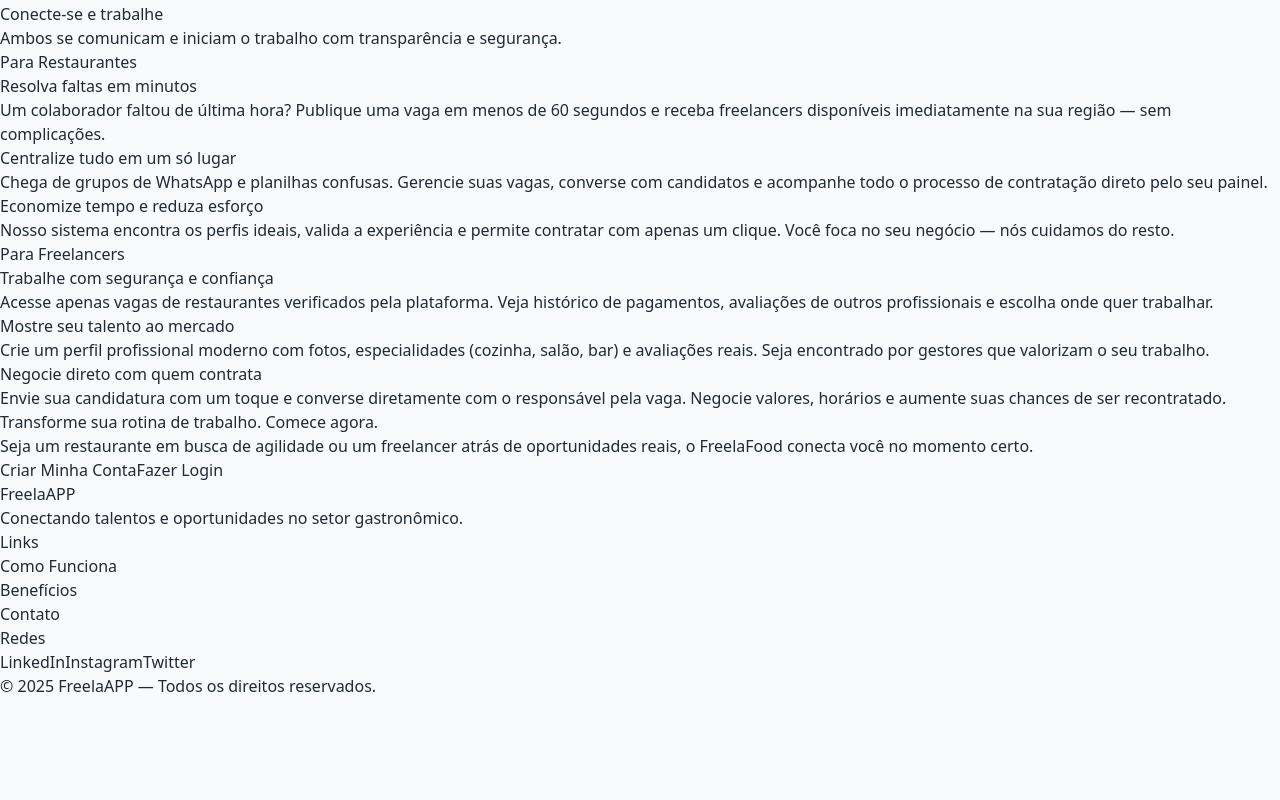
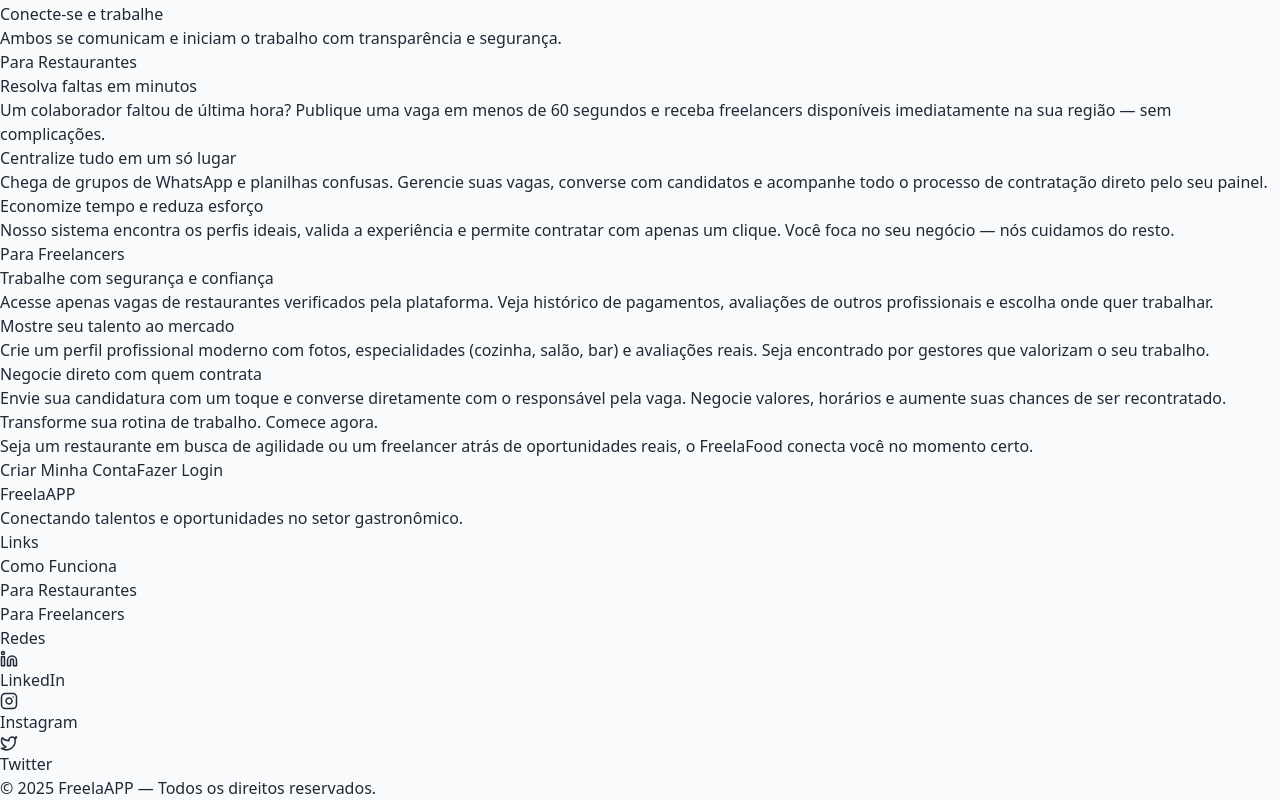
Before and after one commit to joaoluan/freela, a React (Vite) app in the folder frontend/: page / in a window 1280 px wide. Shown: the part 382-1182 px from the top of the page. Before the commit the page ends 1080 px from the top, so only its background shows below. Built offline with nearby package versions, Linux system fonts and the light colour scheme.

Commit message:
snps cta e footer integrados

```diff
--- a/frontend/package.json
+++ b/frontend/package.json
@@ -10,6 +10,7 @@
     "preview": "vite preview"
   },
   "dependencies": {
+    "lucide-react": "^0.546.0",
     "react": "^19.1.1",
     "react-dom": "^19.1.1",
     "react-router-dom": "^7.9.4",
--- a/frontend/src/App.jsx
+++ b/frontend/src/App.jsx
@@ -1,8 +1,6 @@
 import { BrowserRouter } from "react-router-dom"
 import AppRoutes from "./routes/AppRoutes"
 import Header from "./components/Header"
-import Footer from "./components/Footer"
-
 function App() {
   return (
     <BrowserRouter>
@@ -11,8 +9,7 @@ function App() {
         <main className="flex-grow">
           <AppRoutes />
         </main>
-        <Footer />
-      </div>
+        </div>
     </BrowserRouter>
   )
 }
--- a/frontend/src/components/Benefits.jsx
+++ b/frontend/src/components/Benefits.jsx
@@ -1,76 +1,117 @@
-import { useNavigate } from "react-router-dom"
 import { useInView } from "../hooks/useInView"
 
 const beneficiosRestaurantes = [
-  { titulo: "Resolva faltas em minutos", descricao: "Um colaborador faltou de última hora? Publique uma vaga em menos de 60 segundos e receba freelancers disponíveis imediatamente na sua região — sem complicações." },
-  { titulo: "Centralize tudo em um só lugar", descricao: "Chega de grupos de WhatsApp e planilhas confusas. Gerencie suas vagas, converse com candidatos e acompanhe todo o processo de contratação direto pelo seu painel." },
-  { titulo: "Economize tempo e reduza esforço", descricao: "Nosso sistema encontra os perfis ideais, valida a experiência e permite contratar com apenas um clique. Você foca no seu negócio — nós cuidamos do resto." },
+  {
+    titulo: "Resolva faltas em minutos",
+    descricao:
+      "Um colaborador faltou de última hora? Publique uma vaga em menos de 60 segundos e receba freelancers disponíveis imediatamente na sua região — sem complicações.",
+  },
+  {
+    titulo: "Centralize tudo em um só lugar",
+    descricao:
+      "Chega de grupos de WhatsApp e planilhas confusas. Gerencie suas vagas, converse com candidatos e acompanhe todo o processo de contratação direto pelo seu painel.",
+  },
+  {
+    titulo: "Economize tempo e reduza esforço",
+    descricao:
+      "Nosso sistema encontra os perfis ideais, valida a experiência e permite contratar com apenas um clique. Você foca no seu negócio — nós cuidamos do resto.",
+  },
 ]
 
 const beneficiosFreelancers = [
-  { titulo: "Trabalhe com segurança e confiança", descricao: "Acesse apenas vagas de restaurantes verificados pela plataforma. Veja histórico de pagamentos, avaliações de outros profissionais e escolha onde quer trabalhar." },
-  { titulo: "Mostre seu talento ao mercado", descricao: "Crie um perfil profissional moderno com fotos, especialidades (cozinha, salão, bar) e avaliações reais. Seja encontrado por gestores que valorizam o seu trabalho." },
-  { titulo: "Negocie direto com quem contrata", descricao: "Envie sua candidatura com um toque e converse diretamente com o responsável pela vaga. Negocie valores, horários e aumente suas chances de ser recontratado." },
+  {
+    titulo: "Trabalhe com segurança e confiança",
+    descricao:
+      "Acesse apenas vagas de restaurantes verificados pela plataforma. Veja histórico de pagamentos, avaliações de outros profissionais e escolha onde quer trabalhar.",
+  },
+  {
+    titulo: "Mostre seu talento ao mercado",
+    descricao:
+      "Crie um perfil profissional moderno com fotos, especialidades (cozinha, salão, bar) e avaliações reais. Seja encontrado por gestores que valorizam o seu trabalho.",
+  },
+  {
+    titulo: "Negocie direto com quem contrata",
+    descricao:
+      "Envie sua candidatura com um toque e converse diretamente com o responsável pela vaga. Negocie valores, horários e aumente suas chances de ser recontratado.",
+  },
 ]
 
+// ==========================
+// SEÇÃO: PARA RESTAURANTES
+// ==========================
 export function BenefitsRestaurantes() {
   const [ref, visible] = useInView({ threshold: 0.2 })
+
   return (
-    <div ref={ref} className={`fade-in ${visible ? "show" : ""} bg-gray-100 dark:bg-gray-900 min-h-screen flex flex-col justify-center px-6`}>
+    <section
+      ref={ref}
+      id="restaurantes"
+      className={`fade-in ${visible ? "show" : ""}
+      bg-gradient-to-br from-gray-900 via-gray-800 to-teal-700 text-white
+      min-h-screen flex flex-col justify-center px-6`}
+    >
       <div className="max-w-6xl mx-auto text-center">
-        <h2 className="text-3xl md:text-4xl font-bold text-gray-800 dark:text-gray-100 mb-14">Para Restaurantes</h2>
+        <h2 className="text-3xl md:text-4xl font-bold mb-14">
+          Para Restaurantes
+        </h2>
+
         <div className="grid md:grid-cols-3 gap-8 text-left">
           {beneficiosRestaurantes.map((b, i) => (
-            <div key={i} style={{ transitionDelay: `${i * 0.2}s` }} className={`fade-item card-hover ${visible ? "show" : ""} bg-white/80 dark:bg-gray-800/90 backdrop-blur-md p-6 rounded-xl shadow`}>
-              <h4 className="text-lg font-semibold text-gray-800 dark:text-gray-100 mb-2">{b.titulo}</h4>
-              <p className="text-gray-600 dark:text-gray-300">{b.descricao}</p>
+            <div
+              key={i}
+              style={{ transitionDelay: `${i * 0.2}s` }}
+              className={`fade-item card-hover ${
+                visible ? "show" : ""
+              } bg-white/10 backdrop-blur-md p-6 rounded-xl shadow-lg`}
+            >
+              <h4 className="text-lg font-semibold text-white mb-2">
+                {b.titulo}
+              </h4>
+              <p className="text-gray-200">{b.descricao}</p>
             </div>
           ))}
         </div>
       </div>
-    </div>
+    </section>
   )
 }
 
+// ==========================
+// SEÇÃO: PARA FREELANCERS
+// ==========================
 export function BenefitsFreelancers() {
   const [ref, visible] = useInView({ threshold: 0.2 })
+
   return (
-    <div ref={ref} className={`fade-in ${visible ? "show" : ""} bg-gray-50 dark:bg-gray-950 min-h-screen flex flex-col justify-center px-6`}>
+    <section
+      ref={ref}
+      id="freelancers"
+      className={`fade-in ${visible ? "show" : ""}
+      bg-gradient-to-br from-gray-900 via-gray-800 to-teal-700 text-white
+      min-h-screen flex flex-col justify-center px-6`}
+    >
       <div className="max-w-6xl mx-auto text-center">
-        <h2 className="text-3xl md:text-4xl font-bold text-gray-800 dark:text-gray-100 mb-14">Para Freelancers</h2>
+        <h2 className="text-3xl md:text-4xl font-bold mb-14">
+          Para Freelancers
+        </h2>
+
         <div className="grid md:grid-cols-3 gap-8 text-left">
           {beneficiosFreelancers.map((b, i) => (
-            <div key={i} style={{ transitionDelay: `${i * 0.2}s` }} className={`fade-item card-hover ${visible ? "show" : ""} bg-white/80 dark:bg-gray-800/90 backdrop-blur-md p-6 rounded-xl shadow`}>
-              <h4 className="text-lg font-semibold text-gray-800 dark:text-gray-100 mb-2">{b.titulo}</h4>
-              <p className="text-gray-600 dark:text-gray-300">{b.descricao}</p>
+            <div
+              key={i}
+              style={{ transitionDelay: `${i * 0.2}s` }}
+              className={`fade-item card-hover ${
+                visible ? "show" : ""
+              } bg-white/10 backdrop-blur-md p-6 rounded-xl shadow-lg`}
+            >
+              <h4 className="text-lg font-semibold text-white mb-2">
+                {b.titulo}
+              </h4>
+              <p className="text-gray-200">{b.descricao}</p>
             </div>
           ))}
         </div>
       </div>
-    </div>
+    </section>
   )
 }
-
-export function BenefitsCTA() {
-  const navigate = useNavigate()
-  return (
-    <div className="relative overflow-hidden py-20 md:py-28 text-center bg-gray-900 bg-[radial-gradient(theme(colors.gray.700)_1px,_transparent_1px)] [background-size:24px_24px]">
-      <div aria-hidden="true" className="absolute inset-0 z-0 bg-[radial-gradient(ellipse_at_center,_rgba(20,184,166,0.20)_0%,_transparent_60%)] opacity-80"></div>
-      <div className="relative z-10 max-w-3xl mx-auto px-6">
-        <h2 className="text-3xl md:text-4xl font-bold text-white mb-4">Transforme sua rotina de trabalho. Comece agora.</h2>
-        <p className="text-lg md:text-xl max-w-2xl mx-auto mb-10 text-gray-300">
-          Seja um restaurante em busca de agilidade ou um freelancer atrás de oportunidades reais, o <span className="font-semibold text-teal-400">FreelaFood</span> conecta você no momento certo.
-        </p>
-        <div className="flex flex-col sm:flex-row justify-center gap-4">
-          <button onClick={() => navigate("/register/freelancer")} className="btn-shine bg-white text-teal-700 font-semibold px-8 py-3 rounded-lg shadow-lg transform transition-all duration-300 hover:scale-105 hover:shadow-2xl">
-            Criar Minha Conta
-          </button>
-          <button onClick={() => navigate("/login")} className="border border-gray-600 text-gray-200 font-semibold px-8 py-3 rounded-lg transition-all duration-300 hover:bg-white/10 hover:border-white/50">
-            Fazer Login
-          </button>
-        </div>
-      </div>
-    </div>
-  )
-}
-export default BenefitsCTA
--- /dev/null
+++ b/frontend/src/components/CTA.jsx
@@ -0,0 +1,42 @@
+import { useNavigate } from "react-router-dom"
+
+function CTA() {
+  const navigate = useNavigate()
+
+  return (
+    <section
+      className="relative overflow-hidden py-20 md:py-28 text-center text-white"
+    >
+      {/* Removido o fundo do CTA (agora ele herda o gradiente do pai) */}
+
+      <div className="relative z-10 max-w-3xl mx-auto px-6">
+        <h2 className="text-3xl md:text-4xl font-bold mb-4">
+          Transforme sua rotina de trabalho. Comece agora.
+        </h2>
+
+        <p className="text-lg md:text-xl max-w-2xl mx-auto mb-10 text-gray-200">
+          Seja um restaurante em busca de agilidade ou um freelancer atrás de oportunidades reais, o{" "}
+          <span className="font-semibold text-teal-400">FreelaFood</span> conecta você no momento certo.
+        </p>
+
+        <div className="flex flex-col sm:flex-row justify-center gap-4">
+          <button
+            onClick={() => navigate("/register/freelancer")}
+            className="btn-shine bg-white text-teal-700 font-semibold px-8 py-3 rounded-lg shadow-lg transform transition-all duration-300 hover:scale-105 hover:shadow-2xl"
+          >
+            Criar Minha Conta
+          </button>
+
+          <button
+            onClick={() => navigate("/login")}
+            className="border border-white/40 text-white font-semibold px-8 py-3 rounded-lg transition-all duration-300 hover:bg-white/10 hover:border-white/70"
+          >
+            Fazer Login
+          </button>
+        </div>
+      </div>
+    </section>
+  )
+}
+
+export default CTA
--- a/frontend/src/components/Footer.jsx
+++ b/frontend/src/components/Footer.jsx
@@ -1,37 +1,82 @@
+import { Linkedin, Instagram, Twitter } from "lucide-react"
+
 function Footer() {
   return (
-    <footer className="bg-gray-900 text-gray-300 py-10 px-6">
-      <div className="max-w-6xl mx-auto grid grid-cols-1 sm:grid-cols-3 gap-8 text-center sm:text-left">
+    <footer className="relative text-gray-300 py-14 px-6 bg-gradient-to-br from-gray-900 via-gray-800 to-teal-700">
+      {/* Brilho no topo */}
+      <div className="absolute top-0 left-0 right-0 h-[1px] bg-gradient-to-r from-transparent via-white/30 to-transparent"></div>
+
+      <div className="max-w-6xl mx-auto grid grid-cols-1 sm:grid-cols-3 gap-10 text-center sm:text-left relative z-10">
         {/* Coluna 1 */}
         <div>
-          <h2 className="text-xl font-semibold text-white mb-3">FreelaAPP</h2>
-          <p className="text-sm text-gray-400 leading-relaxed">
+          <h2 className="text-2xl font-bold text-white mb-3 tracking-tight">
+            FreelaAPP
+          </h2>
+          <p className="text-sm text-gray-300 leading-relaxed max-w-xs mx-auto sm:mx-0">
             Conectando talentos e oportunidades no setor gastronômico.
           </p>
         </div>
 
         {/* Coluna 2 */}
         <div>
-          <h3 className="text-sm font-semibold text-white mb-3 uppercase">Links</h3>
+          <h3 className="text-sm font-semibold text-teal-400 mb-4 uppercase tracking-wider">
+            Links
+          </h3>
           <ul className="space-y-2">
-            <li><a href="#como-funciona" className="hover:text-white transition">Como Funciona</a></li>
-            <li><a href="#beneficios" className="hover:text-white transition">Benefícios</a></li>
-            <li><a href="#contato" className="hover:text-white transition">Contato</a></li>
+            <li>
+              <a href="#como-funciona" className="text-gray-300 hover:text-white transition duration-300">
+                Como Funciona
+              </a>
+            </li>
+            <li>
+              <a href="#restaurantes" className="text-gray-300 hover:text-white transition duration-300">
+                Para Restaurantes
+              </a>
+            </li>
+            <li>
+              <a href="#freelancers" className="text-gray-300 hover:text-white transition duration-300">
+                Para Freelancers
+              </a>
+            </li>
           </ul>
         </div>
 
         {/* Coluna 3 */}
         <div>
-          <h3 className="text-sm font-semibold text-white mb-3 uppercase">Redes</h3>
-          <div className="flex justify-center sm:justify-start space-x-4">
-            <a href="#" className="hover:text-blue-400 transition">LinkedIn</a>
-            <a href="#" className="hover:text-pink-400 transition">Instagram</a>
-            <a href="#" className="hover:text-sky-400 transition">Twitter</a>
+          <h3 className="text-sm font-semibold text-teal-400 mb-4 uppercase tracking-wider">
+            Redes
+          </h3>
+          <div className="flex justify-center sm:justify-start space-x-6">
+            <a
+              href="#"
+              aria-label="LinkedIn"
+              className="text-gray-300 hover:text-teal-400 transition duration-300 flex items-center gap-2"
+            >
+              <Linkedin size={18} />
+              <span className="hidden sm:inline">LinkedIn</span>
+            </a>
+            <a
+              href="#"
+              aria-label="Instagram"
+              className="text-gray-300 hover:text-teal-400 transition duration-300 flex items-center gap-2"
+            >
+              <Instagram size={18} />
+              <span className="hidden sm:inline">Instagram</span>
+            </a>
+            <a
+              href="#"
+              aria-label="Twitter"
+              className="text-gray-300 hover:text-teal-400 transition duration-300 flex items-center gap-2"
+            >
+              <Twitter size={18} />
+              <span className="hidden sm:inline">Twitter</span>
+            </a>
           </div>
         </div>
       </div>
 
-      <div className="border-t border-gray-700 mt-8 pt-4 text-center text-sm text-gray-500">
+      {/* Linha final */}
+      <div className="border-t border-white/10 mt-10 pt-5 text-center text-sm text-gray-400 relative z-10">
         © {new Date().getFullYear()} FreelaAPP — Todos os direitos reservados.
       </div>
     </footer>
--- a/frontend/src/components/HowItWorks.jsx
+++ b/frontend/src/components/HowItWorks.jsx
@@ -12,8 +12,10 @@ function HowItWorks() {
   return (
     <section
       ref={ref}
-      className={`snap-start fade-in ${isVisible ? "show" : ""} bg-gray-50 dark:bg-gray-900 h-screen flex flex-col justify-center px-4`}
+      className={`snap-start fade-in ${isVisible ? "show" : ""}
+      bg-gradient-to-br from-gray-900 via-gray-800 to-teal-700 text-white h-screen flex flex-col justify-center px-4`}
     >
+
       <div className="max-w-6xl mx-auto text-center">
         <h2 className="text-3xl md:text-4xl font-bold text-gray-800 dark:text-gray-100 mb-14">Como funciona</h2>
         <div className="grid md:grid-cols-3 gap-10">
--- a/frontend/src/pages/Home.jsx
+++ b/frontend/src/pages/Home.jsx
@@ -1,6 +1,8 @@
 import Hero from "../components/Hero"
 import HowItWorks from "../components/HowItWorks"
-import { BenefitsRestaurantes, BenefitsFreelancers, BenefitsCTA } from "../components/Benefits"
+import { BenefitsRestaurantes, BenefitsFreelancers } from "../components/Benefits"
+import CTA from "../components/CTA"
+import Footer from "../components/Footer"
 
 function Home() {
   return (
@@ -13,24 +15,33 @@ function Home() {
         <Hero />
       </section>
 
-      {/* Como Funciona (id no wrapper!) */}
+      {/* Como Funciona */}
       <section className="snap-start" id="como-funciona">
         <HowItWorks />
       </section>
 
-      {/* Restaurantes (id no wrapper, filho direto do container) */}
+      {/* Restaurantes */}
       <section className="snap-start" id="restaurantes">
         <BenefitsRestaurantes />
       </section>
 
-      {/* Freelancers (id no wrapper, filho direto do container) */}
+      {/* Freelancers */}
       <section className="snap-start" id="freelancers">
         <BenefitsFreelancers />
       </section>
 
-      {/* CTA final (snap opcional) */}
-      <section className="snap-start">
-        <BenefitsCTA />
+      {/* CTA + Footer — ocupa 100% da viewport */}
+      <section
+        id="cta-footer"
+        className="snap-start h-screen flex flex-col bg-gradient-to-br from-gray-900 via-gray-800 to-teal-700"
+      >
+        {/* CTA centralizado verticalmente */}
+        <div className="flex-1 flex items-center justify-center">
+          <CTA />
+        </div>
+
+        {/* Footer fixado na base */}
+        <Footer />
       </section>
     </main>
   )
```
Also changed, not shown: 1 other file (tests, documents, lock files or other folders).
